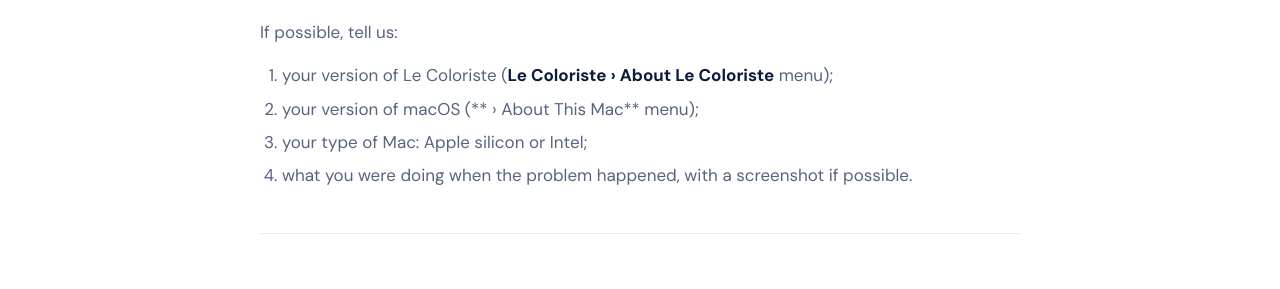
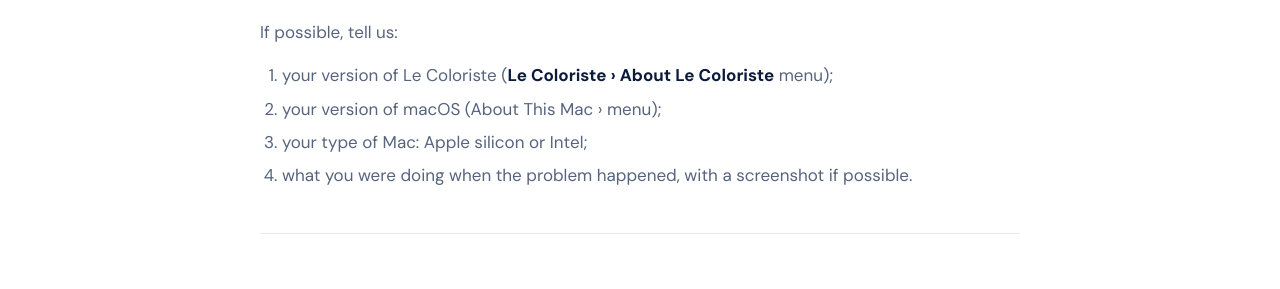
Before and after one commit to vionnikstudio/vionnikstudio.github.io, a Jekyll site: the page built from en/support.md, in a window 1280 px wide and 900 px high, scrolled down 503 px. Shown: the part 162-451 px from the top of the window. Built offline with Jekyll 4.4.1, drawn with Linux system fonts in a browser that asks for light colours; our own code applies the rules of GitHub Pages for plain Markdown files.

```diff
--- a/en/support.md
+++ b/en/support.md
@@ -21,7 +21,7 @@ Studio Vionnik · Quebec, Canada
 If possible, tell us:
 
 1. your version of Le Coloriste (**Le Coloriste › About Le Coloriste** menu);
-2. your version of macOS (** › About This Mac** menu);
+2. your version of macOS (About This Mac › menu);
 3. your type of Mac: Apple silicon or Intel;
 4. what you were doing when the problem happened, with a screenshot if possible.
 
```
